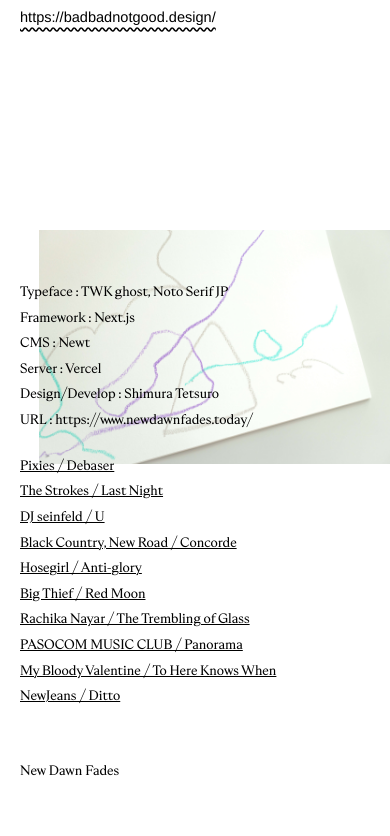
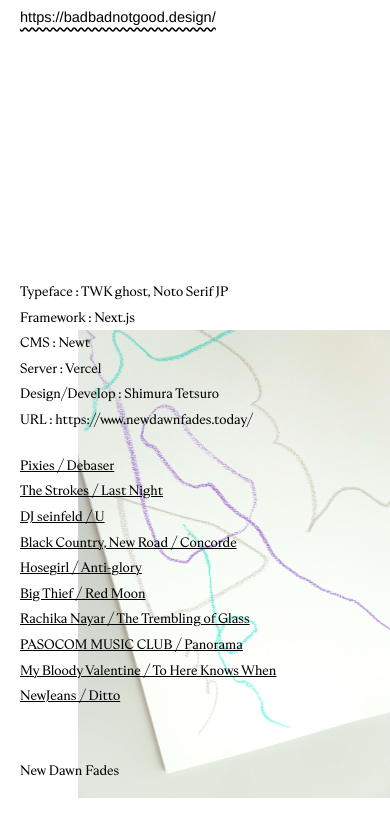
Before and after one commit to tetsuroshimura/newdawnfades_blog, a Next.js app: page /about in a window 390 px wide. Shown: the part 993-1829 px from the top of the page. Built offline with nearby package versions, Linux system fonts and the light colour scheme.

Commit message:
footerの背景を調整

```diff
--- a/styles/Footer.module.css
+++ b/styles/Footer.module.css
@@ -89,6 +89,10 @@
   .Footer {
     padding: 50px 20px;
     margin-top: 200px;
+    background-image: url(/bg_draw_crayon_sp.jpg);
+    background-position: top 100px right;
+    background-size: 80%;
+    padding-bottom: 200px;
   }
   .Footer_Inner {
     display: block;
```
Also changed, not shown: public/bg_draw_crayon_sp.jpg (added).
